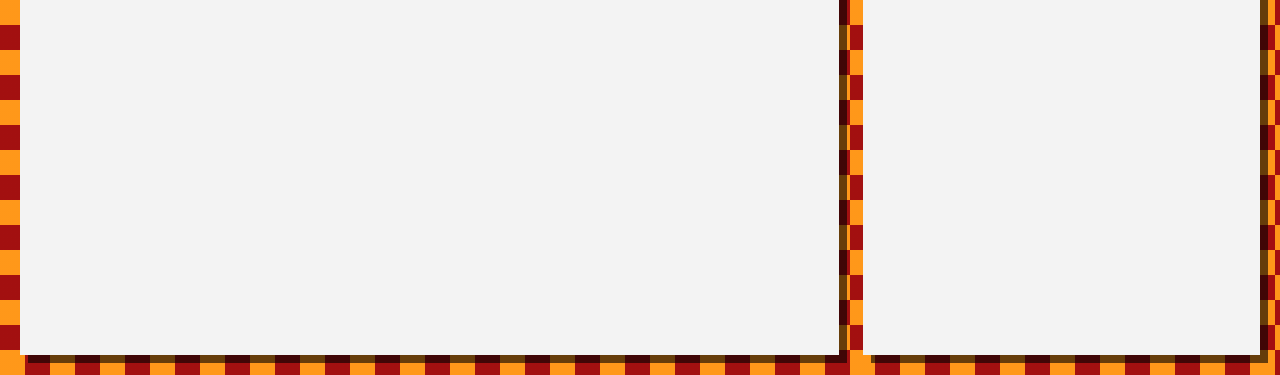
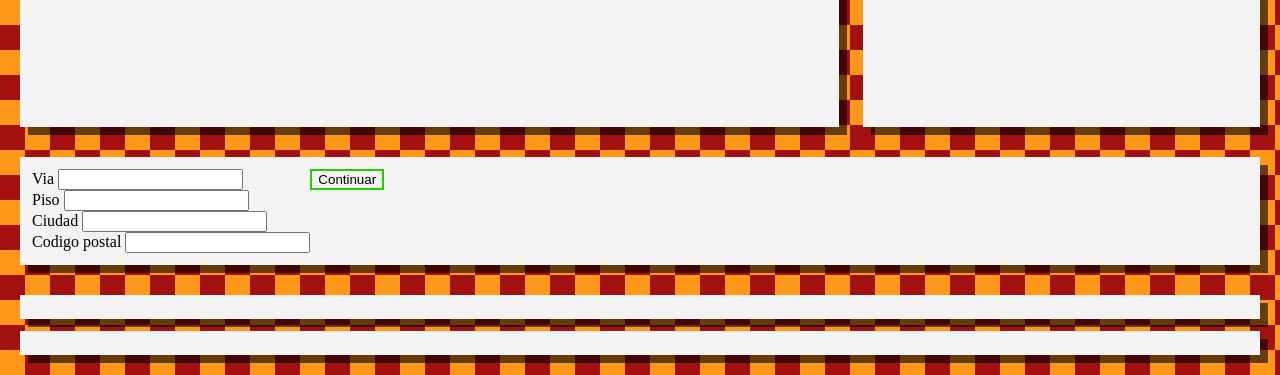
Before and after one commit to Tau5/pizzeria-design, a website with bundled scripts: page src/index.html in a window 1280 px wide. Shown: the part 425-800 px from the top of the page. Built offline with nearby package versions, Linux system fonts and the light colour scheme.

Commit message:
Vista Dirección

```diff
--- a/src/index.html
+++ b/src/index.html
@@ -22,6 +22,48 @@
                 que coñete
             </div>
         </div>
+        <div id="direccion" class="card" style="display: flex">
+            <form>
+                <div id="calle">
+                    <label for="via">
+                        Via
+                    </label>
+                    <input type="text" id="via" name="via">
+                </div>
+                <div id="portal/piso">
+                    <label for="piso">
+                        Piso
+                    </label>
+                    <input type="text" id="piso" name="piso">
+                </div>
+                <div id="ciu">
+                    <label for="ciudad">
+                        Ciudad
+                    </label>
+                    <input type="text" name="ciudad" id="ciudad">
+                </div>
+                <div id="postal">
+                    <label for="codigoPostal">
+                        Codigo postal
+                    </label>
+                    <input type="number" name="codigoPostal" id="codigoPostal">
+                </div>
+            </form>
+            <div>
+                <button class="button-primary">
+                    Continuar
+                </button>
+            </div>
+        </div>
+        <div id="trackeo">
+            <div class="card">
+
+            </div>
+            <div class="card">
+
+            </div>
+        </div>
     </div>
+
 </body>
 </html>
```
